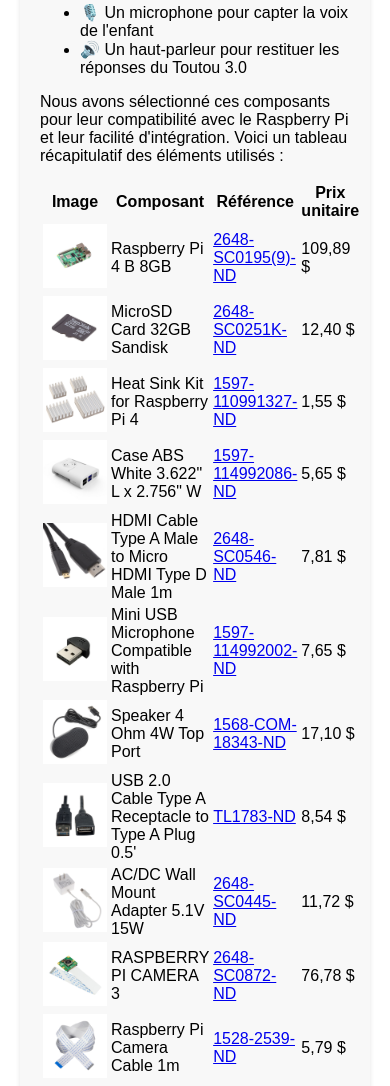
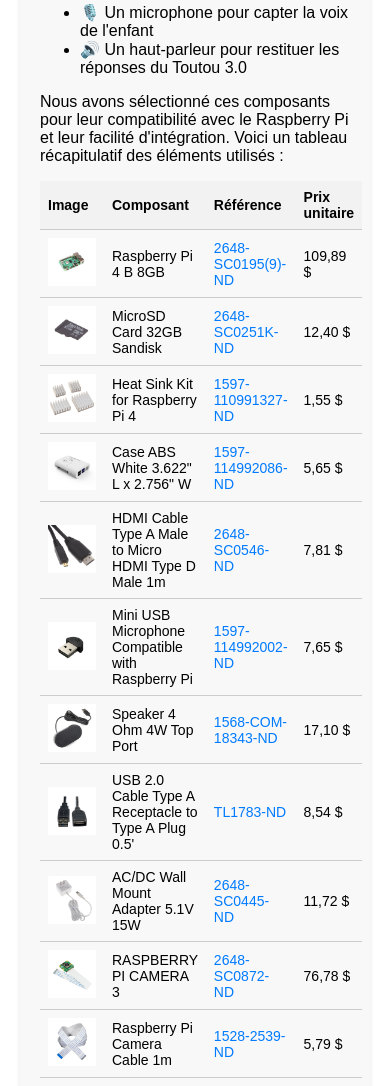
Before and after one commit to BelangerVincent/ProjetElis-SiteWeb, a plain HTML site: page toutou.html in a window 390 px wide. Shown: the part 3416-4502 px from the top of the page. Drawn offline with Linux system fonts and the light colour scheme.

Commit message:
Ajout d'un style pour le tableau des composants

```diff
--- a/style.css
+++ b/style.css
@@ -257,6 +257,38 @@ h3 {
     top: 2px;
 }
 
+.product-table {
+    width: 100%;
+    border-collapse: collapse;
+    margin-bottom: 20px;
+}
+
+.product-table th,
+.product-table td {
+    padding: 10px;
+    text-align: left;
+    border-bottom: 1px solid #ccc;
+}
+
+.product-table th {
+    background-color: #f2f2f2;
+    font-weight: bold;
+}
+
+.product-table td img {
+    max-width: 64px;
+    max-height: 64px;
+}
+
+.product-table td a {
+    color: #007bff;
+    text-decoration: none;
+}
+
+.product-table td a:hover {
+    text-decoration: underline;
+}
+
 /* Styles pour les appareils mobiles */
 @media screen and (max-width: 768px) {
     .header-top {
@@ -324,6 +356,20 @@ h3 {
         padding: 10px;
     }
 
+    .product-table {
+        font-size: 14px;
+    }
+
+    .product-table th,
+    .product-table td {
+        padding: 8px;
+    }
+
+    .product-table td img {
+        max-width: 48px;
+        max-height: 48px;
+    }
+
     main {
         margin-top: 60px;
     }
--- a/toutou.html
+++ b/toutou.html
@@ -114,7 +114,7 @@
                 <li>🔊 Un haut-parleur pour restituer les réponses du Toutou 3.0</li>
             </ul>
             <p>Nous avons sélectionné ces composants pour leur compatibilité avec le Raspberry Pi et leur facilité d'intégration. Voici un tableau récapitulatif des éléments utilisés :</p>
-            <table>
+            <table class="product-table">
                 <thead>
                     <tr>
                         <th>Image</th>
```
